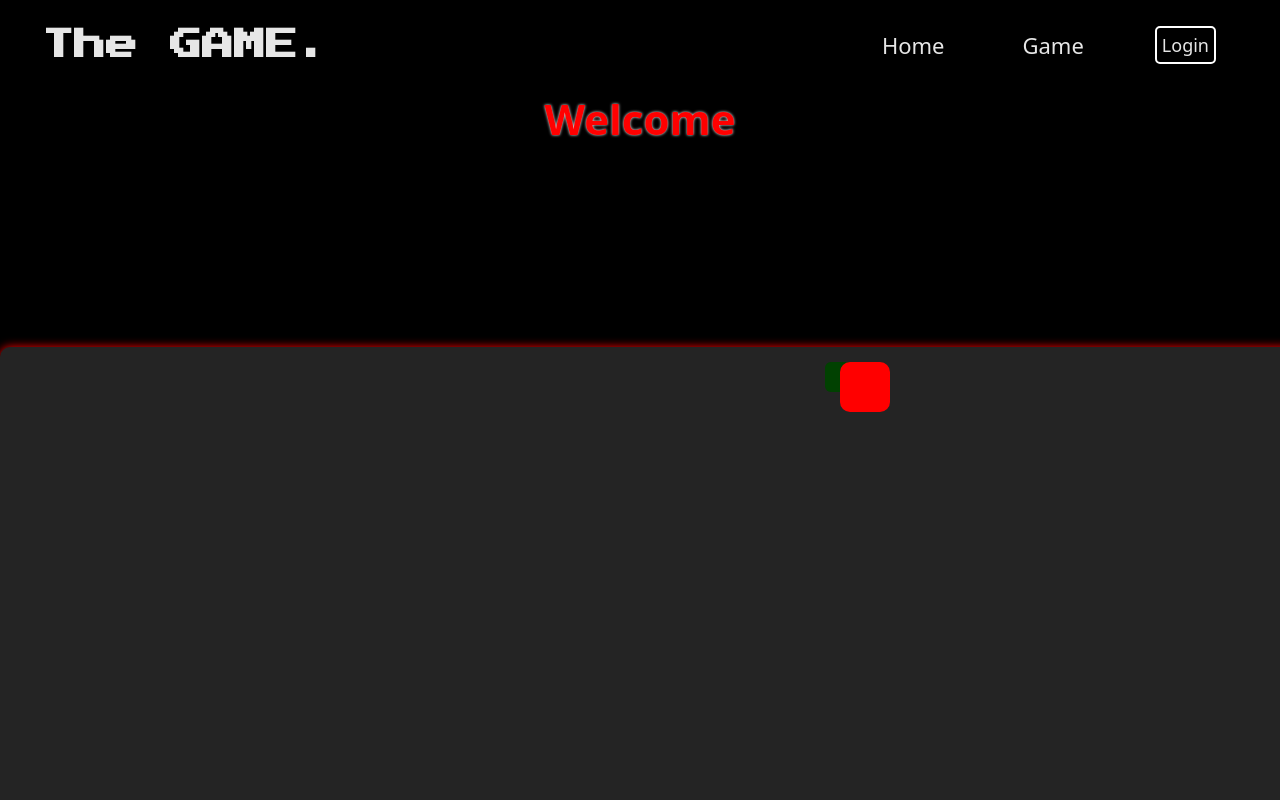
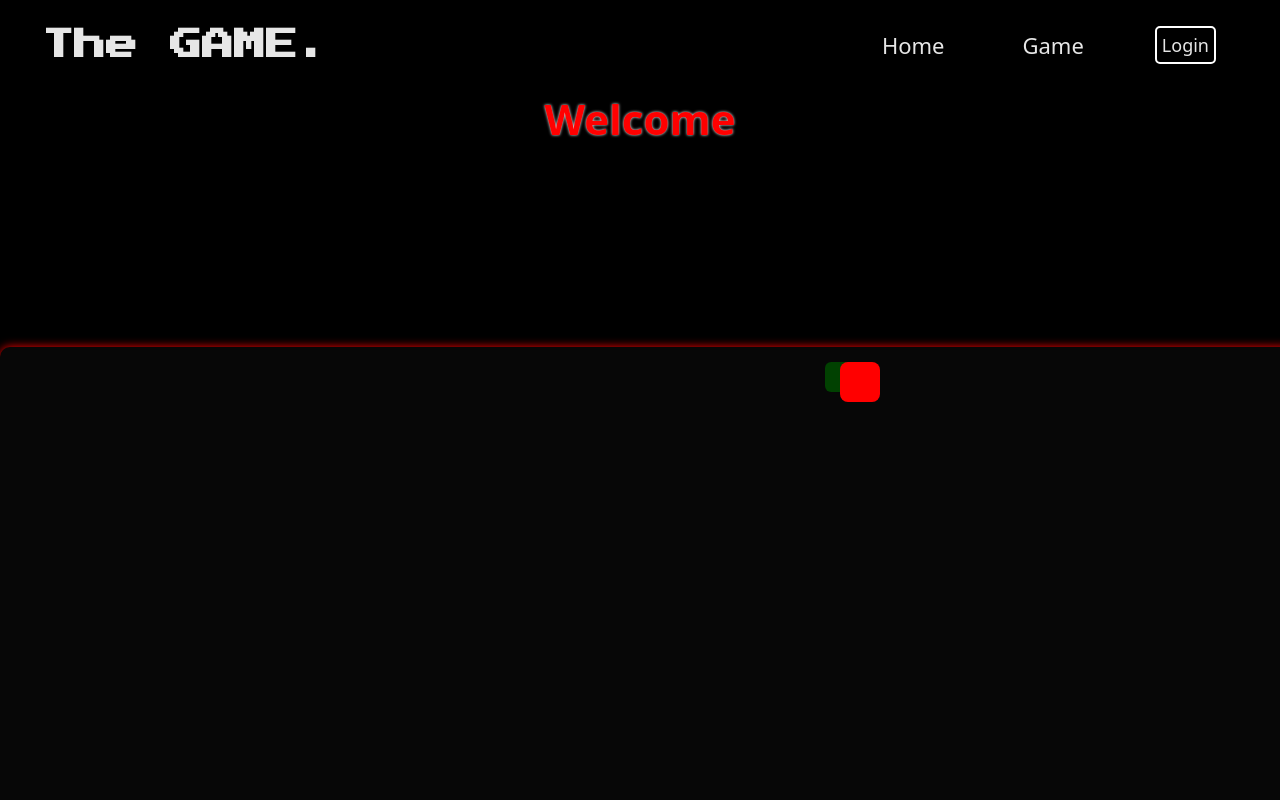
Before and after one commit to PhilippRosie/the-game, a React (Create React App) app: page /game in a window 1280 px wide. Both pictures are taken after a click on the button "start game". Shown: the top 800 px of the page. Built offline with nearby package versions, Linux system fonts and the light colour scheme; a web font is replaced by a local one.

Commit message:
removed stuff
not buttons anymore

```diff
--- a/src/components/snake.js
+++ b/src/components/snake.js
@@ -2,7 +2,7 @@ import snakeTexture from "../img/Snake.jpg";
 import "../styles/snake.css";
 
 const Snake = ({ snakeDots }) => {
-  const headWidth = 50; // define head width
+  const headWidth = 40; // define head width
   const tailWidth = 30; // define tail width
   const widthDiff = (headWidth - tailWidth) / (snakeDots.length - 1); // calculate the width difference between each segment
   return (
--- a/src/styles/game.css
+++ b/src/styles/game.css
@@ -19,7 +19,7 @@ body {
   display: flex;
   flex-wrap: wrap;
   box-shadow: 0 0 10px #ff0000;
-  background-color: rgba(128, 128, 128, 0.281);
+  background-color: rgba(128, 128, 128, 0.055);
 }
 
 @media only screen and (max-width: 800px) {
--- a/src/styles/gameMenu.css
+++ b/src/styles/gameMenu.css
@@ -9,7 +9,6 @@
   display: flex;
   align-items: center;
   justify-content: center;
-  box-shadow: 0 0 10px #abbfc0;
 }
 
 .start__button {
@@ -17,7 +16,7 @@
   background: #1e1e1e;
   color: white;
   border-radius: 7px;
-  border: 0px;
+
   padding: 10px;
   font-size: 1.2em;
   box-shadow: 0 0 70px #b80000;
--- a/src/styles/snake.css
+++ b/src/styles/snake.css
@@ -1,6 +1,6 @@
 .snake {
   position: absolute;
-  width: 32px;
+  width: 22px;
   height: 12px;
   border-radius: 20%;
   background-color: rgb(1, 65, 1);
```
